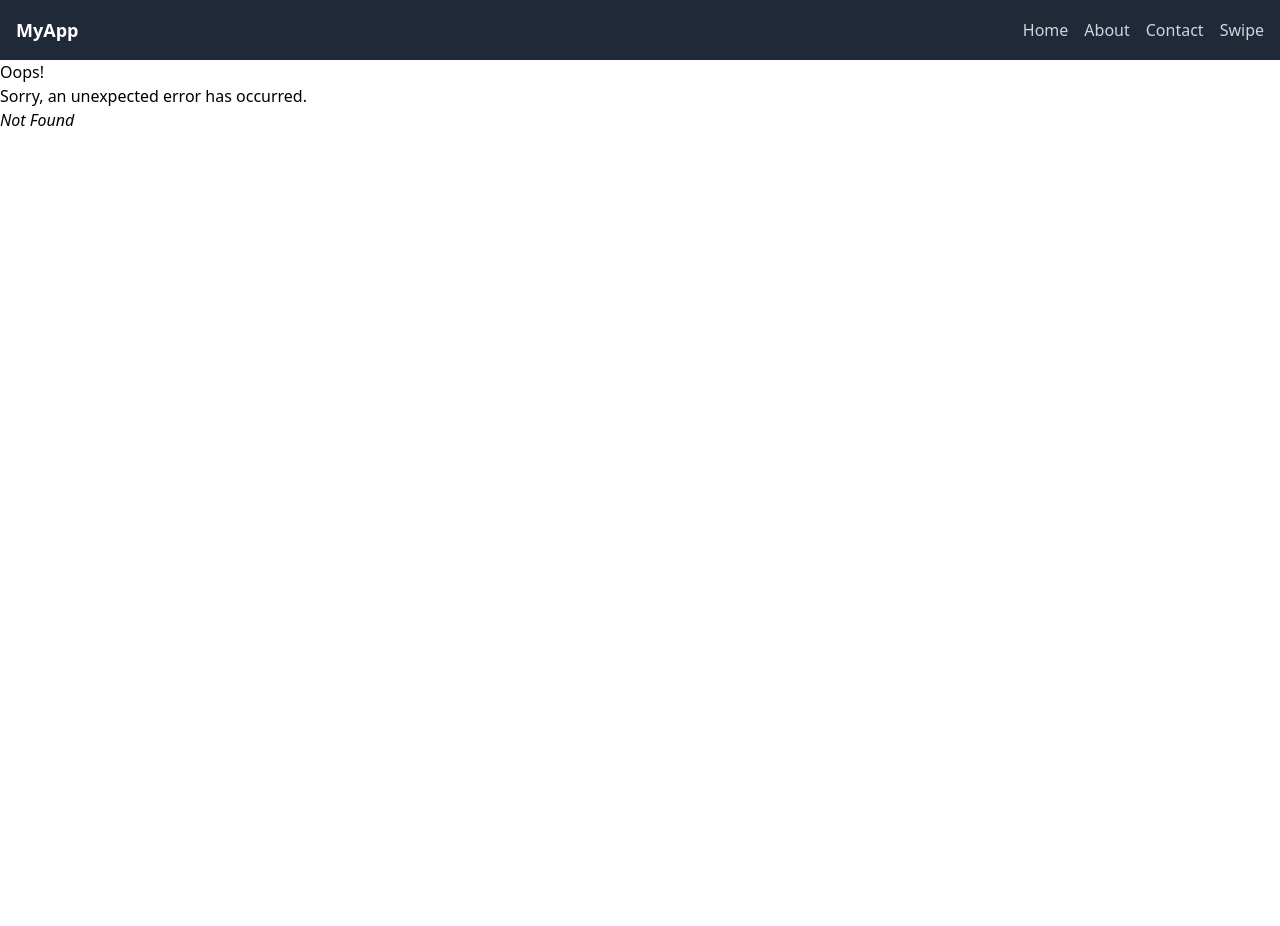
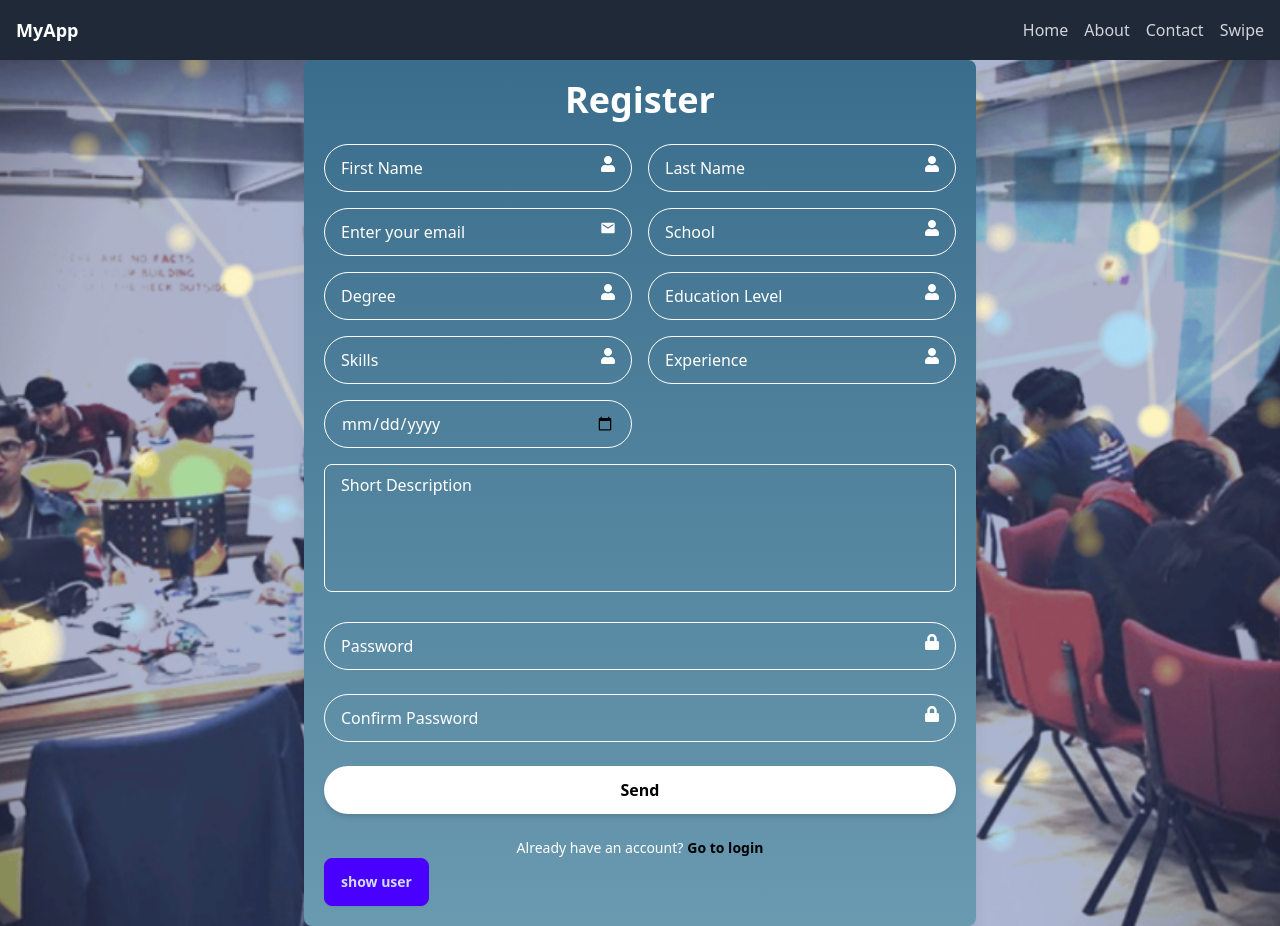
Before and after one commit to Celesca/hack2gather, a React (Vite) app in the folder frontend/: page /Register in a window 1280 px wide. Before the commit this address had no page. Before the commit the page ends 800 px from the top, so only its background shows below. Built offline with nearby package versions, Linux system fonts and the light colour scheme.

Commit message:
add pooh login and regis page

```diff
--- /dev/null
+++ b/frontend/src/Homepage.jsx
@@ -0,0 +1,9 @@
+const Homepage = () => {
+  return (
+    <div>
+      <a className=''>hahahaha</a>
+    </div>
+  )
+}
+
+export default Homepage
--- /dev/null
+++ b/frontend/src/LoginForm.jsx
@@ -0,0 +1,55 @@
+import { FaUser, FaLock } from 'react-icons/fa';
+import { Link } from 'react-router-dom';
+import imagelogin from './assets/imagelogin.png';
+
+const LoginForm = () => {
+  return (
+    <div className="flex items-center justify-center h-screen bg-cover bg-center" style={{ backgroundImage: `url(${imagelogin})` }}>
+      <div className="bg-gradient-to-b from-bluebg to-skybg shadow-md rounded-lg p-12 w-90">
+        <form action="/login" method = "POST">
+          <h1 className="text-3xl font-bold mb-6 text-center text-white">Login</h1>
+          <div className="relative mb-4">
+            <input
+              type="email"
+              placeholder="email"
+              required
+              className="border border-gray-300 rounded-full w-full py-2 px-3 bg-white bg-opacity-0 focus:outline-none focus:ring-2 focus:ring-blue-500 text-white placeholder-white"
+            />
+            <FaUser className="absolute right-4 top-3 text-white" />
+          </div>
+          <div className="relative mb-4">
+            <input
+              type="password"
+              placeholder="Password"
+              required
+              className="border border-gray-300 rounded-full w-full py-2 px-3 bg-white bg-opacity-0 focus:outline-none focus:ring-2 focus:ring-blue-500 text-white placeholder-white"
+            />
+            <FaLock className="absolute right-4 top-3 text-white" />
+          </div>
+          <div className="flex justify-between items-center mb-4 text-white ">
+            <label className="flex items-center">
+              <input type="checkbox" className="mr-2" />
+              Remember me
+            </label>
+            <a href="#" className="text-black hover:underline ml-4">
+              Forgot password?
+            </a>
+          </div>
+          <button className="w-full bg-white text-black font-bold py-2 rounded-full hover:bg-gray-200 transition">
+            Login
+          </button>
+          <div className="text-center mt-4">
+            <p className="text-white">
+                Don&apos;t have an account?{' '}
+              <Link to="/Register" className="text-black hover:underline">
+                Register
+              </Link>
+            </p>
+          </div>
+        </form>
+      </div>
+    </div>
+  );
+};
+
+export default LoginForm;
--- /dev/null
+++ b/frontend/src/Register.jsx
@@ -0,0 +1,96 @@
+import { FaUser, FaLock } from "react-icons/fa";
+import { MdEmail } from "react-icons/md";
+import { Link } from 'react-router-dom';
+import Axios from 'axios'
+import {useState} from 'react'
+import imagelogin from './assets/imagelogin.png';
+const Register = () => {
+  const [userlist,setuserlist] = useState([])
+  const getusers = () => {
+    Axios.get('http://localhost:3000/test').then((response) =>{
+      setuserlist(response.data)
+    })
+  }
+  return (
+        <div className="flex items-center justify-center min-h-screen bg-cover bg-center"
+         style={{ backgroundImage: `url(${imagelogin})` }}>      <div className="w-full max-w-2xl bg-gradient-to-b from-bluebg to-skybg text-white rounded-lg p-5 shadow-lg">
+        <form>
+          <h1 className="text-4xl font-bold text-center mb-6">Register</h1>
+
+          <div className="grid grid-cols-1 md:grid-cols-2 gap-4">
+            {/* Form Fields */}
+            {['First Name', 'Last Name', 'Enter your email', 'School', 'Degree', 'Education Level', 'Skills', 'Experience'].map((placeholder, index) => (
+              <div className="relative" key={index}>
+                <input
+                  type={placeholder === 'Enter your email' ? 'email' : 'text'}
+                  placeholder={placeholder}
+                  required
+                  className="w-full h-12 px-4 py-2 bg-transparent border border-white rounded-full text-white placeholder-white focus:outline-none focus:border-white"
+                />
+                {placeholder === 'Enter your email' ? <MdEmail className="absolute right-4 top-3 text-white" /> : <FaUser className="absolute right-4 top-3 text-white" />}
+              </div>
+            ))}
+
+            <div className="relative">
+              <input
+                type="date"
+                required
+                className="w-full h-12 px-4 py-2 bg-transparent border border-white rounded-full text-white placeholder-white focus:outline-none focus:border-white"
+              />
+            </div>
+
+            <div className="relative col-span-2">
+              <textarea
+                placeholder="Short Description"
+                required
+                className="w-full h-32 px-4 py-2 bg-transparent border border-white rounded-lg text-white placeholder-white focus:outline-none focus:border-white resize-none"
+              />
+            </div>
+          </div>
+
+          {/* Password Fields */}
+          {['Password', 'Confirm Password'].map((placeholder, index) => (
+            <div className="relative mt-6 mb-6" key={index}>
+              <input
+                type="password"
+                placeholder={placeholder}
+                required
+                className="w-full h-12 px-4 py-2 bg-transparent border border-white rounded-full text-white placeholder-white focus:outline-none focus:border-white"
+              />
+              <FaLock className="absolute right-4 top-3 text-white" />
+            </div>
+          ))}
+
+          {/* Submit Button */}
+          <button className="w-full h-12 bg-white text-black font-bold rounded-full shadow-md hover:bg-gray-200 transition duration-300">
+            Send
+          </button>
+
+          {/* Link to Login */}
+          <div className="text-center mt-6">
+            <p className="text-sm">
+              Already have an account?
+              <Link to="/login" className="text-black font-semibold hover:underline ml-1">Go to login</Link>
+            </p>
+          </div>
+          <div className='user'>
+            <button className="btn btn-primary" onClick={getusers}>show user</button>
+            {userlist.map((val) => {
+                return (
+                    <div className="user card" key={val.firstName}>
+                    <div className="card=body text-left">
+                        <p className="card-text">firstName :{val.firstName}</p>
+                        <p className="card-text">lastName :{val.lastName}</p>
+                        <p className="card-text">description :{val.description}</p>
+                    </div>
+                    </div>
+                );
+                })}
+          </div>
+        </form>
+      </div>
+    </div>
+  );
+};
+
+export default Register;
--- a/frontend/src/main.jsx
+++ b/frontend/src/main.jsx
@@ -9,6 +9,9 @@ import App from "./App";
 import ErrorPage from "./error-page";
 import Navbar from "./components/Navbar";
 import Swipe from "./Swipe";
+import Homepage from "./Homepage";
+import LoginForm from "./LoginForm";
+import Register from "./Register";
 
 const router = createBrowserRouter([
   {
@@ -21,6 +24,21 @@ const router = createBrowserRouter([
     element: <Swipe />,
     errorElement: <ErrorPage />,
   },
+  {
+    path: "/Homepage",
+    element: <Homepage />,
+    errorElement: <ErrorPage />,
+  },
+  {
+    path: "/Login",
+    element: <LoginForm />,
+    errorElement: <ErrorPage />,
+  },
+  {
+    path: "/Register",
+    element: <Register />,
+    errorElement: <ErrorPage />,
+  }
 ]);
 
 ReactDOM.createRoot(document.getElementById("root")).render(
--- a/frontend/tailwind.config.js
+++ b/frontend/tailwind.config.js
@@ -10,8 +10,12 @@ export default {
         bluee: '#3A6D8C',
         lightbluee: '#6A9AB0',
         yelloww: '#EAD8B1',
+        bluebg:'#3A6D8C',
+        skybg:'#6A9AB0',
       },
     },
   },
-  plugins: [],
+  plugins: [
+    require('daisyui'),
+  ],
 }
```
Also changed, not shown: frontend/src/assets/imagelogin.png (added), frontend/src/assets/logo.svg (added).
